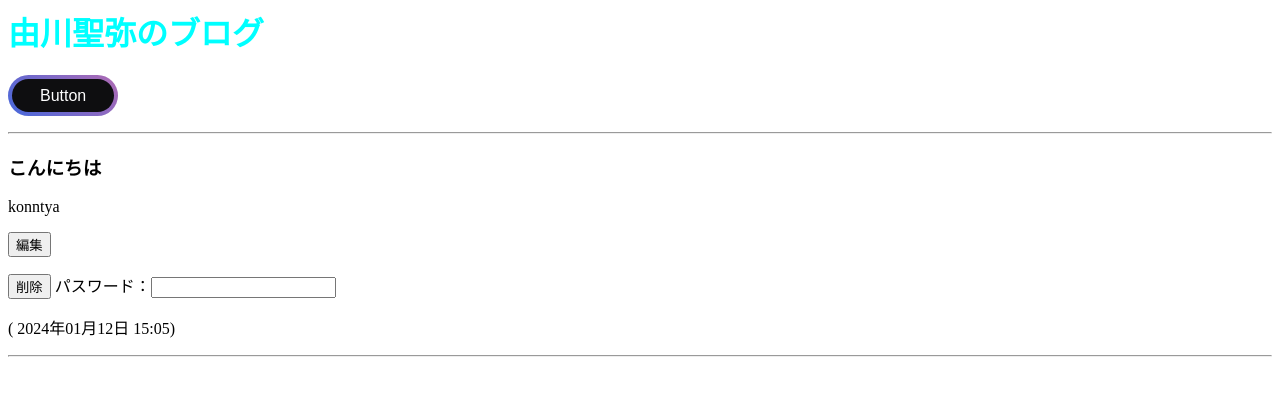
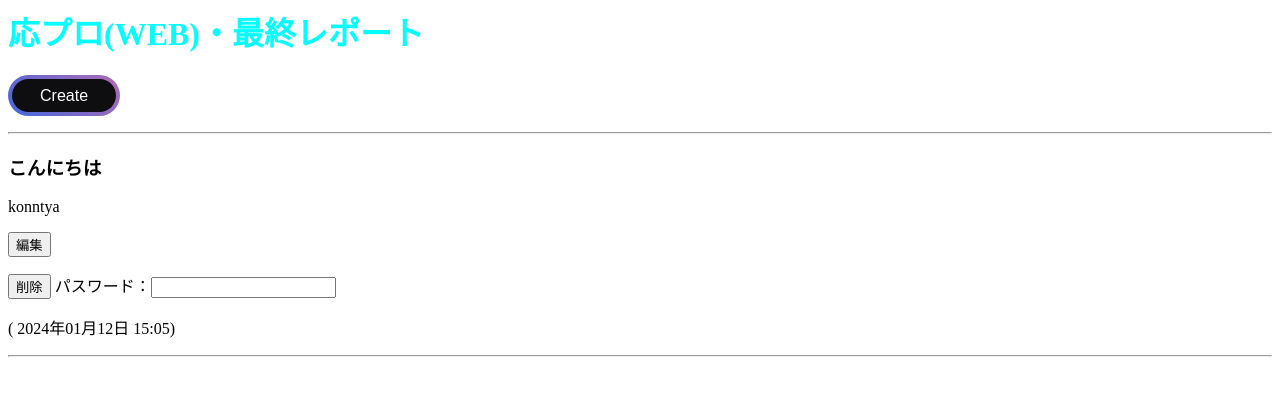
Before and after one commit to masa-massara/AP-WEB-BLOG, a PHP site: page /blog/index.php in a window 1280 px wide. Shown: the top 396 px of the page. Run offline with PHP 8.4, Linux system fonts and the light colour scheme; data comes from the database, SQL or seed files in the repository.

Commit message:
ヘッダーを各ページに追加

```diff
--- a/workspace/blog/delete.php
+++ b/workspace/blog/delete.php
@@ -26,11 +26,14 @@
     <meta charset="UTF-8">
     <meta name="viewport" content="width=device-width, initial-scale=1.0">
     <title>Document</title>
+    <link rel="stylesheet" href="./css/index.css">
 
 </head>
 
 <body>
-
+    <header>
+        <h1>応プロ(WEB)・最終レポート</h1>
+    </header>
 </body>
 
 </html>
--- a/workspace/blog/edit.php
+++ b/workspace/blog/edit.php
@@ -67,10 +67,13 @@ try {
 <head>
   <meta charset="utf-8">
   <title>ブログ記事の編集</title>
+  <link rel="stylesheet" href="./css/index.css">
 </head>
 
 <body>
-  <h1>ブログ記事の編集</h1>
+  <header>
+    <h1>応プロ(WEB)・最終レポート</h1>
+  </header>
 
   <p><a href="index.php">blog閲覧ページはこちら</a></p>
   <form action="<?php echo $_SERVER['PHP_SELF'] ?>" method="post">
--- a/workspace/blog/index.php
+++ b/workspace/blog/index.php
@@ -3,13 +3,18 @@
 <head>
    <meta charset="utf-8">
    <title>由川聖弥のブログサイト</title>
+   <link rel="stylesheet" href="./css/button.css">
+   <link rel="stylesheet" href="./css/header.css">
    <link rel="stylesheet" href="./css/index.css">
 </head>
 
 <body>
-   <h1>由川聖弥のブログ</h1>
+   <header>
+      <h1>応プロ(WEB)・最終レポート</h1>
+   </header>
+
    <form action="post.php" method="post">
-      <button class="bn30" type="submit">Button</button>
+      <button class="bn30" type="submit">Create</button>
    </form>
 
 
--- a/workspace/blog/post.php
+++ b/workspace/blog/post.php
@@ -50,9 +50,14 @@ if (isset($_POST['submit']) && $_SERVER['REQUEST_METHOD'] === 'POST') {
     <meta charset="UTF-8">
     <meta name="viewport" content="width=device-width, initial-scale=1.0">
     <title>投稿画面</title>
+    <link rel="stylesheet" href="./css/index.css">
 </head>
 
 <body>
+    <header>
+        <h1>応プロ(WEB)・最終レポート</h1>
+    </header>
+
     <form action="<?php echo $_SERVER['PHP_SELF']; ?>" method="post">
 
 
```
